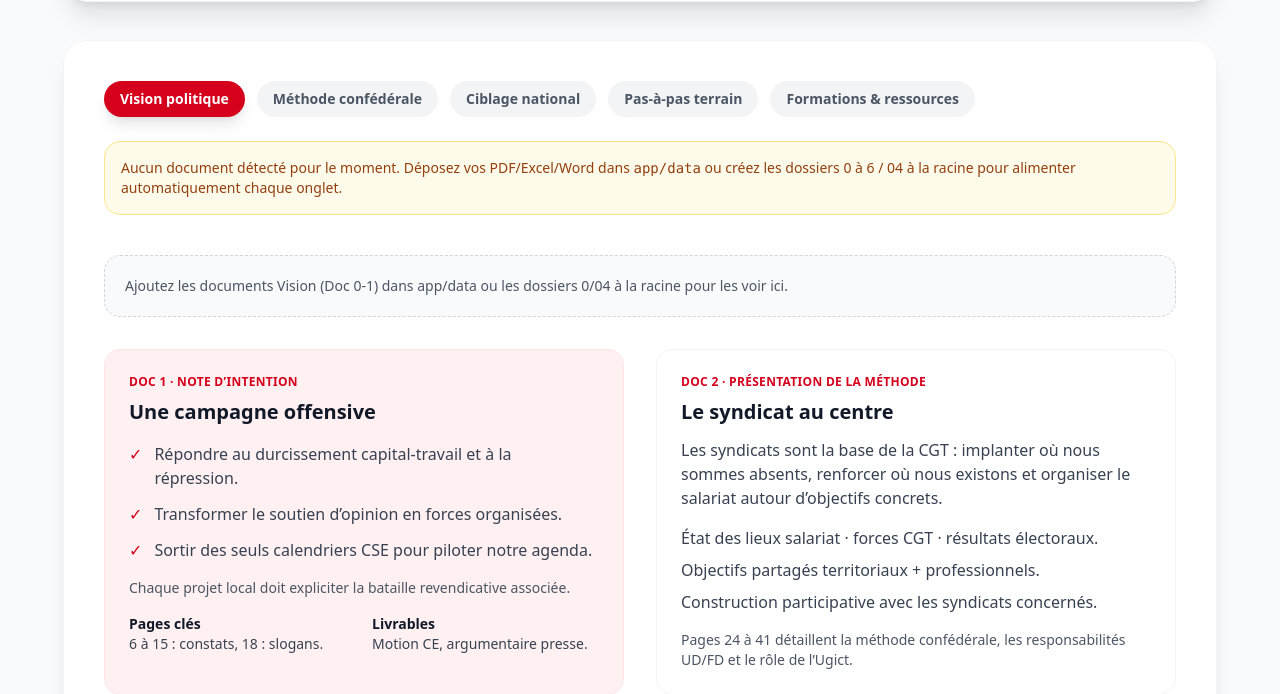
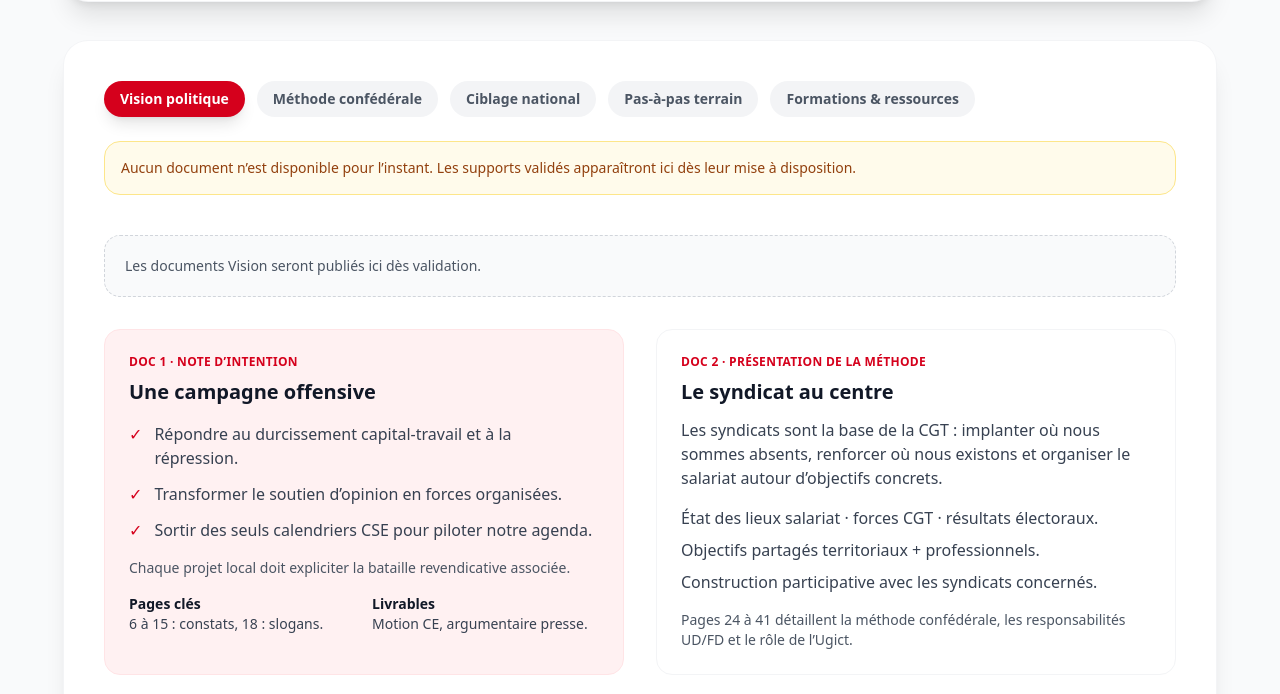
Before and after one commit to quentin12200/outilspapv2, a Python web app: template app/templates/guide_exploitation.html in a window 1280 px wide. Shown: the part 2636-3330 px from the top of the page. Run offline with Jinja, Linux system fonts and the light colour scheme; the template is opened without the code that fills it, so the values that code supplies are empty; some libraries are stand-ins or nearby versions.

Commit message:
Clarify kit renforcement empty states

```diff
--- a/app/templates/guide_exploitation.html
+++ b/app/templates/guide_exploitation.html
@@ -7,7 +7,7 @@
       <div class="flex flex-col gap-1 sm:flex-row sm:items-center sm:justify-between">
         <div>
           <p class="text-sm font-semibold uppercase tracking-widest text-cgt-red">Documents partagés</p>
-          <p class="text-sm text-gray-600">Fichiers ajoutés dans <code>app/data</code> et les dossiers numérotés (0 à 6 / 04) prêts à l’emploi.</p>
+          <p class="text-sm text-gray-600">Sélection validée par la cellule renforcement et synchronisée automatiquement.</p>
         </div>
         <p class="text-xs font-semibold text-gray-500">{{ groups|length }} dossier{{ 's' if groups|length > 1 }}</p>
       </div>
@@ -288,7 +288,7 @@
         <div class="mt-6 p-4 rounded-2xl bg-gray-50 border border-gray-200 flex flex-col gap-2 sm:flex-row sm:items-center sm:justify-between text-sm text-gray-700">
           <div>
             <p class="font-semibold text-gray-900">{{ total_docs }} document{{ 's' if total_docs>1 }} prêts à être téléchargés.</p>
-            <p class="text-gray-600">Chaque onglet liste automatiquement les fichiers détectés dans <code>app/data</code> et les dossiers 0 à 6 / 04.</p>
+            <p class="text-gray-600">Chaque onglet reprend la documentation partagée par l’équipe confédérale et synchronisée côté serveur.</p>
           </div>
           <div class="flex flex-wrap gap-2 text-xs uppercase tracking-wide text-gray-500">
             <span class="px-2 py-1 rounded-full bg-white border border-gray-200">Vision {{ doc_counts.get('vision', 0) }}</span>
@@ -300,13 +300,13 @@
         </div>
       {% else %}
         <div class="mt-6 p-4 rounded-2xl bg-amber-50 border border-amber-200 text-sm text-amber-800">
-          Aucun document détecté pour le moment. Déposez vos PDF/Excel/Word dans <code>app/data</code> ou créez les dossiers 0 à 6 / 04 à la racine pour alimenter automatiquement chaque onglet.
+          Aucun document n’est disponible pour l’instant. Les supports validés apparaîtront ici dès leur mise à disposition.
         </div>
       {% endif %}
 
       <div class="mt-10 space-y-10">
         <div x-show="tab === 'vision'" x-cloak class="space-y-8">
-          {{ render_kit_resources(kit_resources.get('vision', []), "Ajoutez les documents Vision (Doc 0-1) dans app/data ou les dossiers 0/04 à la racine pour les voir ici.") }}
+          {{ render_kit_resources(kit_resources.get('vision', []), "Les documents Vision seront publiés ici dès validation.") }}
           <div class="grid lg:grid-cols-2 gap-8">
             <article class="p-6 bg-rose-50 rounded-2xl border border-rose-100">
               <p class="text-xs font-semibold tracking-wide uppercase text-cgt-red">Doc 1 · Note d’intention</p>
@@ -407,7 +407,7 @@
         </div>
 
         <div x-show="tab === 'method'" x-cloak class="space-y-6">
-          {{ render_kit_resources(kit_resources.get('method', []), "Ajoutez les fiches Méthode (Doc 2) dans app/data ou le dossier 1 pour activer ces raccourcis.") }}
+          {{ render_kit_resources(kit_resources.get('method', []), "Les fiches Méthode seront ajoutées dès qu’elles sont partagées.") }}
           <div class="grid md:grid-cols-4 gap-4">
             <article class="p-4 rounded-2xl bg-gradient-to-br from-white to-amber-50 border border-amber-100">
               <p class="text-sm font-semibold text-amber-700">1. Diagnostic</p>
@@ -555,7 +555,7 @@
         </div>
 
         <div x-show="tab === 'plan'" x-cloak class="space-y-6">
-          {{ render_kit_resources(kit_resources.get('plan', []), "Ajoutez les synthèses plan/ciblage (Doc 3-4 ou dossier 04) pour qu’elles apparaissent ici.") }}
+          {{ render_kit_resources(kit_resources.get('plan', []), "Les synthèses Plan & Ciblage seront disponibles ici prochainement.") }}
           <div class="grid md:grid-cols-3 gap-6">
             <article class="p-5 rounded-2xl border border-gray-100 bg-gradient-to-br from-white to-rose-50">
               <p class="text-sm font-semibold text-rose-700">Axe 1</p>
@@ -702,7 +702,7 @@
         </div>
 
         <div x-show="tab === 'pasapas'" x-cloak class="space-y-6">
-          {{ render_kit_resources(kit_resources.get('pasapas', []), "Déposez les pas-à-pas (Docs 7-10) dans les dossiers 3/5/6 pour les partager automatiquement.") }}
+          {{ render_kit_resources(kit_resources.get('pasapas', []), "Les pas-à-pas terrain s’afficheront ici dès leur diffusion.") }}
           <div class="grid md:grid-cols-2 gap-6">
             <article class="p-5 rounded-2xl border border-gray-100 bg-white">
               <p class="text-xs font-semibold tracking-wide uppercase text-gray-500">Doc 7</p>
@@ -822,7 +822,7 @@
         </div>
 
         <div x-show="tab === 'formations'" x-cloak class="space-y-8">
-          {{ render_kit_resources(kit_resources.get('formations', []), "Ajoutez les modules de formation (Doc 11-14, dossiers 5-6) afin que les équipes puissent les télécharger.") }}
+          {{ render_kit_resources(kit_resources.get('formations', []), "Les modules de formation apparaîtront ici lorsque disponibles.") }}
           <div class="grid md:grid-cols-2 gap-6">
             <article class="p-6 rounded-2xl border border-emerald-100 bg-emerald-50">
               <p class="text-xs font-semibold tracking-wide uppercase text-emerald-700">Doc 11</p>
```
